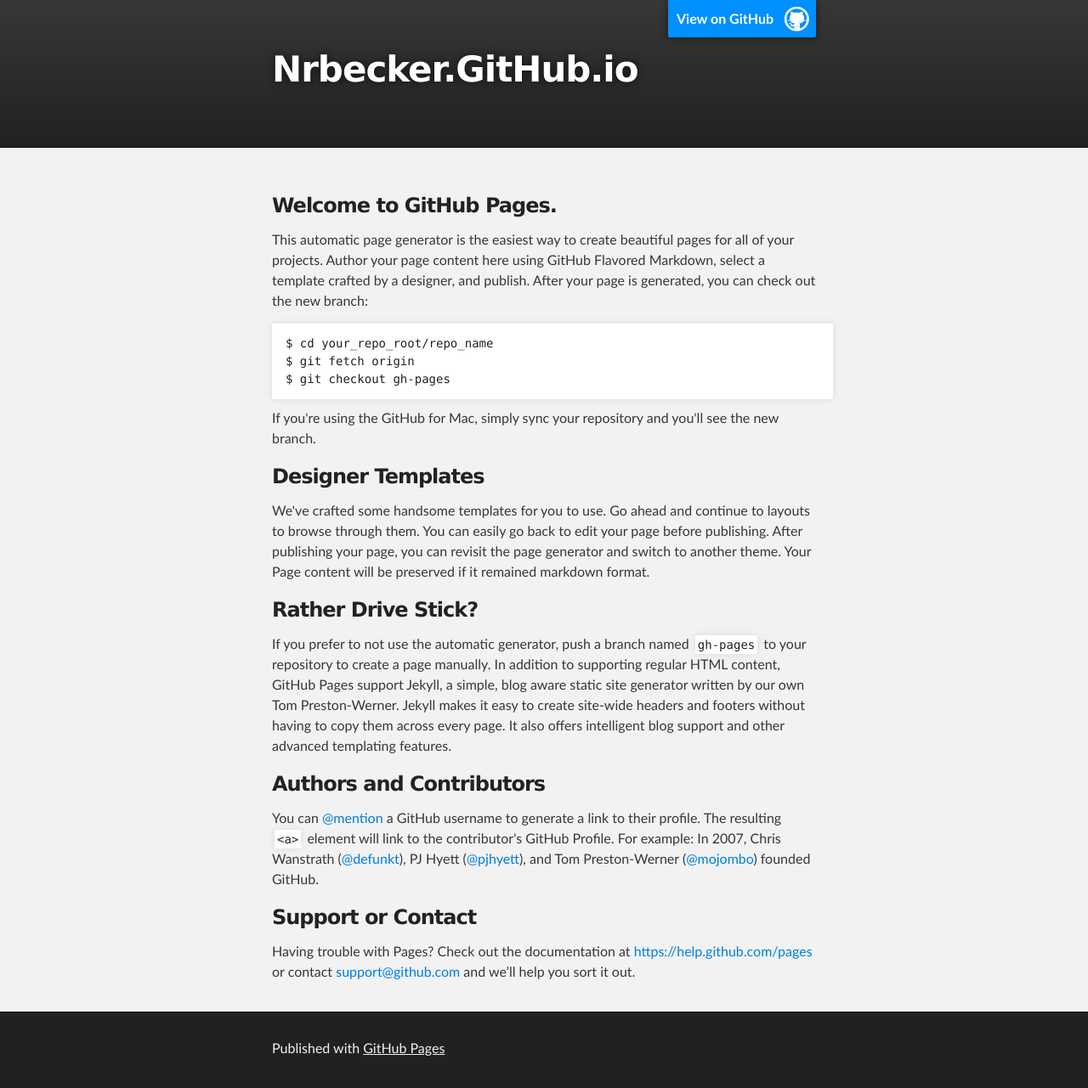
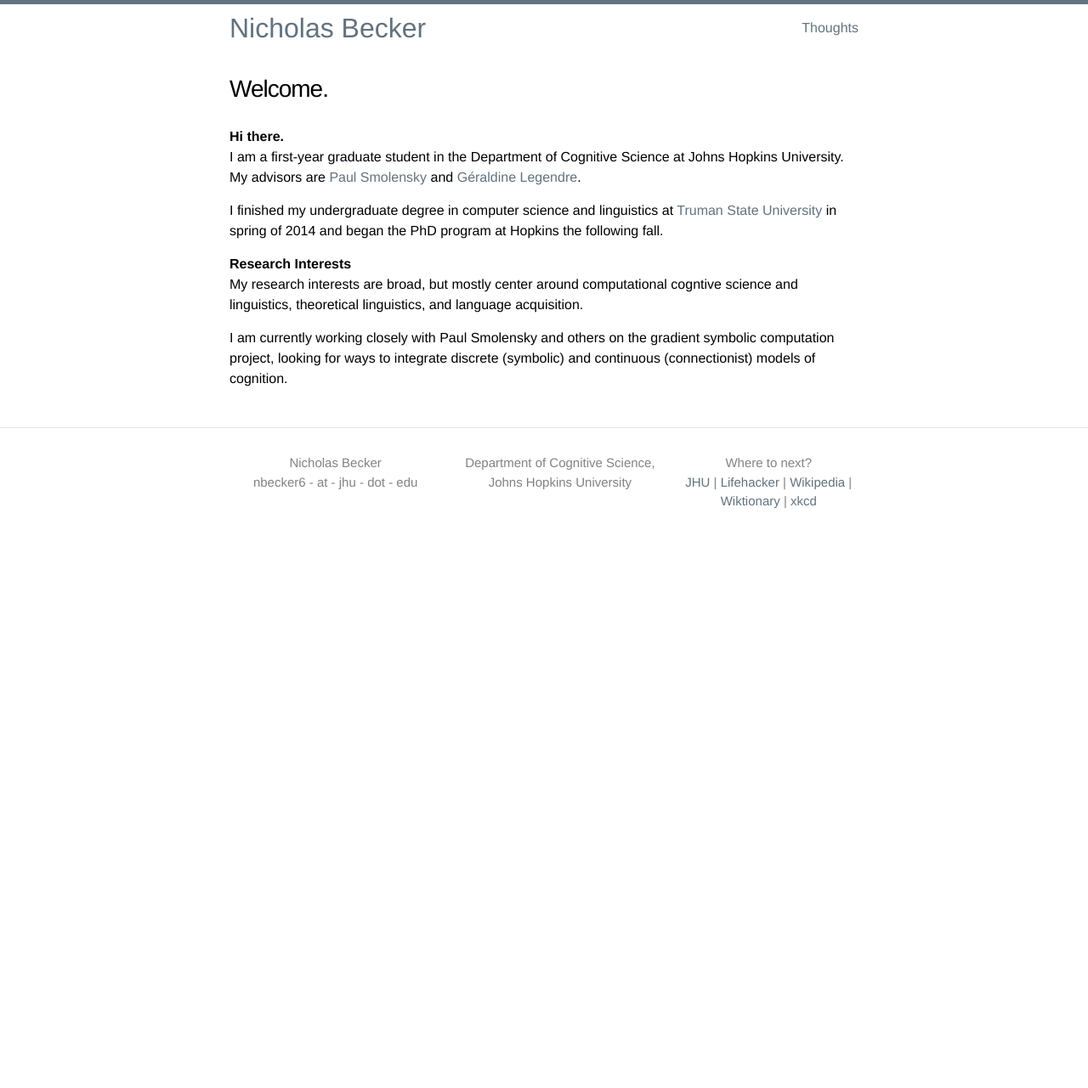
Before and after one commit to nrbecker/nrbecker.github.io, a Jekyll site: the page built from index.html, in a window 1280 px wide. Shown: the whole page at 85% size. Built offline with Jekyll 4.4.1, drawn with Linux system fonts in a browser that asks for light colours; after the commit the page ends 900 px from its top, so only the background shows below that.

Commit message:
Revert "Replace master branch with page content via GitHub"
This reverts commit 1526a59cb5067b03096f7df786c44469b2ac2f57.

```diff
--- a/index.html
+++ b/index.html
@@ -1,74 +1,22 @@
-<!DOCTYPE html>
-<html>
+---
+layout: default
+---
 
-  <head>
-    <meta charset='utf-8'>
-    <meta http-equiv="X-UA-Compatible" content="chrome=1">
-    <meta name="description" content="Nrbecker.GitHub.io : ">
+<header class="post-header">
+	<h1 class="post-title">Welcome.</h1>
+</header>
 
-    <link rel="stylesheet" type="text/css" media="screen" href="stylesheets/stylesheet.css">
+<div class="home">
 
-    <title>Nrbecker.GitHub.io</title>
-  </head>
+  <strong>Hi there.</strong>
 
-  <body>
+  <p>I am a first-year graduate student in the Department of Cognitive Science at Johns Hopkins University. My advisors are <a class="one" href="http://mind.cog.jhu.edu/faculty/smolensky/Site/homepage.htm">Paul Smolensky</a> and <a class="one" href="http://cogsci.jhu.edu/people/legendre.html">G&eacuteraldine Legendre</a>.</p>
 
-    <!-- HEADER -->
-    <div id="header_wrap" class="outer">
-        <header class="inner">
-          <a id="forkme_banner" href="https://github.com/nrbecker">View on GitHub</a>
+  <p>I finished my undergraduate degree in computer science and linguistics at <a class="one" href="http://www.truman.edu">Truman State University</a> in spring of 2014 and began the PhD program at Hopkins the following fall.</p>
 
-          <h1 id="project_title">Nrbecker.GitHub.io</h1>
-          <h2 id="project_tagline"></h2>
+  <strong>Research Interests</strong>
+  <p>My research interests are broad, but mostly center around computational cogntive science and linguistics, theoretical linguistics, and language acquisition.</p>
 
-        </header>
-    </div>
+  <p>I am currently working closely with Paul Smolensky and others on the gradient symbolic computation project, looking for ways to integrate discrete (symbolic) and continuous (connectionist) models of cognition.</p>
 
-    <!-- MAIN CONTENT -->
-    <div id="main_content_wrap" class="outer">
-      <section id="main_content" class="inner">
-        <h3>
-<a id="welcome-to-github-pages" class="anchor" href="#welcome-to-github-pages" aria-hidden="true"><span class="octicon octicon-link"></span></a>Welcome to GitHub Pages.</h3>
-
-<p>This automatic page generator is the easiest way to create beautiful pages for all of your projects. Author your page content here using GitHub Flavored Markdown, select a template crafted by a designer, and publish. After your page is generated, you can check out the new branch:</p>
-
-<pre><code>$ cd your_repo_root/repo_name
-$ git fetch origin
-$ git checkout gh-pages
-</code></pre>
-
-<p>If you're using the GitHub for Mac, simply sync your repository and you'll see the new branch.</p>
-
-<h3>
-<a id="designer-templates" class="anchor" href="#designer-templates" aria-hidden="true"><span class="octicon octicon-link"></span></a>Designer Templates</h3>
-
-<p>We've crafted some handsome templates for you to use. Go ahead and continue to layouts to browse through them. You can easily go back to edit your page before publishing. After publishing your page, you can revisit the page generator and switch to another theme. Your Page content will be preserved if it remained markdown format.</p>
-
-<h3>
-<a id="rather-drive-stick" class="anchor" href="#rather-drive-stick" aria-hidden="true"><span class="octicon octicon-link"></span></a>Rather Drive Stick?</h3>
-
-<p>If you prefer to not use the automatic generator, push a branch named <code>gh-pages</code> to your repository to create a page manually. In addition to supporting regular HTML content, GitHub Pages support Jekyll, a simple, blog aware static site generator written by our own Tom Preston-Werner. Jekyll makes it easy to create site-wide headers and footers without having to copy them across every page. It also offers intelligent blog support and other advanced templating features.</p>
-
-<h3>
-<a id="authors-and-contributors" class="anchor" href="#authors-and-contributors" aria-hidden="true"><span class="octicon octicon-link"></span></a>Authors and Contributors</h3>
-
-<p>You can <a href="https://github.com/blog/821" class="user-mention">@mention</a> a GitHub username to generate a link to their profile. The resulting <code>&lt;a&gt;</code> element will link to the contributor's GitHub Profile. For example: In 2007, Chris Wanstrath (<a href="https://github.com/defunkt" class="user-mention">@defunkt</a>), PJ Hyett (<a href="https://github.com/pjhyett" class="user-mention">@pjhyett</a>), and Tom Preston-Werner (<a href="https://github.com/mojombo" class="user-mention">@mojombo</a>) founded GitHub.</p>
-
-<h3>
-<a id="support-or-contact" class="anchor" href="#support-or-contact" aria-hidden="true"><span class="octicon octicon-link"></span></a>Support or Contact</h3>
-
-<p>Having trouble with Pages? Check out the documentation at <a href="https://help.github.com/pages">https://help.github.com/pages</a> or contact <a href="mailto:support@github.com">support@github.com</a> and we’ll help you sort it out.</p>
-      </section>
-    </div>
-
-    <!-- FOOTER  -->
-    <div id="footer_wrap" class="outer">
-      <footer class="inner">
-        <p>Published with <a href="http://pages.github.com">GitHub Pages</a></p>
-      </footer>
-    </div>
-
-
-
-  </body>
-</html>
+</div>
--- a/javascripts/main.js
+++ /dev/null
@@ -1 +0,0 @@
-console.log('This would be the main JS file.');
--- a/stylesheets/pygment_trac.css
+++ /dev/null
@@ -1,70 +0,0 @@
-.highlight .hll { background-color: #ffffcc }
-.highlight  { background: #f0f3f3; }
-.highlight .c { color: #0099FF; font-style: italic } /* Comment */
-.highlight .err { color: #AA0000; background-color: #FFAAAA } /* Error */
-.highlight .k { color: #006699; font-weight: bold } /* Keyword */
-.highlight .o { color: #555555 } /* Operator */
-.highlight .cm { color: #0099FF; font-style: italic } /* Comment.Multiline */
-.highlight .cp { color: #009999 } /* Comment.Preproc */
-.highlight .c1 { color: #0099FF; font-style: italic } /* Comment.Single */
-.highlight .cs { color: #0099FF; font-weight: bold; font-style: italic } /* Comment.Special */
-.highlight .gd { background-color: #FFCCCC; border: 1px solid #CC0000 } /* Generic.Deleted */
-.highlight .ge { font-style: italic } /* Generic.Emph */
-.highlight .gr { color: #FF0000 } /* Generic.Error */
-.highlight .gh { color: #003300; font-weight: bold } /* Generic.Heading */
-.highlight .gi { background-color: #CCFFCC; border: 1px solid #00CC00 } /* Generic.Inserted */
-.highlight .go { color: #AAAAAA } /* Generic.Output */
-.highlight .gp { color: #000099; font-weight: bold } /* Generic.Prompt */
-.highlight .gs { font-weight: bold } /* Generic.Strong */
-.highlight .gu { color: #003300; font-weight: bold } /* Generic.Subheading */
-.highlight .gt { color: #99CC66 } /* Generic.Traceback */
-.highlight .kc { color: #006699; font-weight: bold } /* Keyword.Constant */
-.highlight .kd { color: #006699; font-weight: bold } /* Keyword.Declaration */
-.highlight .kn { color: #006699; font-weight: bold } /* Keyword.Namespace */
-.highlight .kp { color: #006699 } /* Keyword.Pseudo */
-.highlight .kr { color: #006699; font-weight: bold } /* Keyword.Reserved */
-.highlight .kt { color: #007788; font-weight: bold } /* Keyword.Type */
-.highlight .m { color: #FF6600 } /* Literal.Number */
-.highlight .s { color: #CC3300 } /* Literal.String */
-.highlight .na { color: #330099 } /* Name.Attribute */
-.highlight .nb { color: #336666 } /* Name.Builtin */
-.highlight .nc { color: #00AA88; font-weight: bold } /* Name.Class */
-.highlight .no { color: #336600 } /* Name.Constant */
-.highlight .nd { color: #9999FF } /* Name.Decorator */
-.highlight .ni { color: #999999; font-weight: bold } /* Name.Entity */
-.highlight .ne { color: #CC0000; font-weight: bold } /* Name.Exception */
-.highlight .nf { color: #CC00FF } /* Name.Function */
-.highlight .nl { color: #9999FF } /* Name.Label */
-.highlight .nn { color: #00CCFF; font-weight: bold } /* Name.Namespace */
-.highlight .nt { color: #330099; font-weight: bold } /* Name.Tag */
-.highlight .nv { color: #003333 } /* Name.Variable */
-.highlight .ow { color: #000000; font-weight: bold } /* Operator.Word */
-.highlight .w { color: #bbbbbb } /* Text.Whitespace */
-.highlight .mf { color: #FF6600 } /* Literal.Number.Float */
-.highlight .mh { color: #FF6600 } /* Literal.Number.Hex */
-.highlight .mi { color: #FF6600 } /* Literal.Number.Integer */
-.highlight .mo { color: #FF6600 } /* Literal.Number.Oct */
-.highlight .sb { color: #CC3300 } /* Literal.String.Backtick */
-.highlight .sc { color: #CC3300 } /* Literal.String.Char */
-.highlight .sd { color: #CC3300; font-style: italic } /* Literal.String.Doc */
-.highlight .s2 { color: #CC3300 } /* Literal.String.Double */
-.highlight .se { color: #CC3300; font-weight: bold } /* Literal.String.Escape */
-.highlight .sh { color: #CC3300 } /* Literal.String.Heredoc */
-.highlight .si { color: #AA0000 } /* Literal.String.Interpol */
-.highlight .sx { color: #CC3300 } /* Literal.String.Other */
-.highlight .sr { color: #33AAAA } /* Literal.String.Regex */
-.highlight .s1 { color: #CC3300 } /* Literal.String.Single */
-.highlight .ss { color: #FFCC33 } /* Literal.String.Symbol */
-.highlight .bp { color: #336666 } /* Name.Builtin.Pseudo */
-.highlight .vc { color: #003333 } /* Name.Variable.Class */
-.highlight .vg { color: #003333 } /* Name.Variable.Global */
-.highlight .vi { color: #003333 } /* Name.Variable.Instance */
-.highlight .il { color: #FF6600 } /* Literal.Number.Integer.Long */
-
-.type-csharp .highlight .k { color: #0000FF }
-.type-csharp .highlight .kt { color: #0000FF }
-.type-csharp .highlight .nf { color: #000000; font-weight: normal }
-.type-csharp .highlight .nc { color: #2B91AF }
-.type-csharp .highlight .nn { color: #000000 }
-.type-csharp .highlight .s { color: #A31515 }
-.type-csharp .highlight .sc { color: #A31515 }
--- a/stylesheets/stylesheet.css
+++ /dev/null
@@ -1,425 +0,0 @@
-/*******************************************************************************
-Slate Theme for GitHub Pages
-by Jason Costello, @jsncostello
-*******************************************************************************/
-
-@import url(pygment_trac.css);
-
-/*******************************************************************************
-MeyerWeb Reset
-*******************************************************************************/
-
-html, body, div, span, applet, object, iframe,
-h1, h2, h3, h4, h5, h6, p, blockquote, pre,
-a, abbr, acronym, address, big, cite, code,
-del, dfn, em, img, ins, kbd, q, s, samp,
-small, strike, strong, sub, sup, tt, var,
-b, u, i, center,
-dl, dt, dd, ol, ul, li,
-fieldset, form, label, legend,
-table, caption, tbody, tfoot, thead, tr, th, td,
-article, aside, canvas, details, embed,
-figure, figcaption, footer, header, hgroup,
-menu, nav, output, ruby, section, summary,
-time, mark, audio, video {
-  margin: 0;
-  padding: 0;
-  border: 0;
-  font: inherit;
-  vertical-align: baseline;
-}
-
-/* HTML5 display-role reset for older browsers */
-article, aside, details, figcaption, figure,
-footer, header, hgroup, menu, nav, section {
-  display: block;
-}
-
-ol, ul {
-  list-style: none;
-}
-
-table {
-  border-collapse: collapse;
-  border-spacing: 0;
-}
-
-/*******************************************************************************
-Theme Styles
-*******************************************************************************/
-
-body {
-  box-sizing: border-box;
-  color:#373737;
-  background: #212121;
-  font-size: 16px;
-  font-family: 'Myriad Pro', Calibri, Helvetica, Arial, sans-serif;
-  line-height: 1.5;
-  -webkit-font-smoothing: antialiased;
-}
-
-h1, h2, h3, h4, h5, h6 {
-  margin: 10px 0;
-  font-weight: 700;
-  color:#222222;
-  font-family: 'Lucida Grande', 'Calibri', Helvetica, Arial, sans-serif;
-  letter-spacing: -1px;
-}
-
-h1 {
-  font-size: 36px;
-  font-weight: 700;
-}
-
-h2 {
-  padding-bottom: 10px;
-  font-size: 32px;
-  background: url('../images/bg_hr.png') repeat-x bottom;
-}
-
-h3 {
-  font-size: 24px;
-}
-
-h4 {
-  font-size: 21px;
-}
-
-h5 {
-  font-size: 18px;
-}
-
-h6 {
-  font-size: 16px;
-}
-
-p {
-  margin: 10px 0 15px 0;
-}
-
-footer p {
-  color: #f2f2f2;
-}
-
-a {
-  text-decoration: none;
-  color: #007edf;
-  text-shadow: none;
-
-  transition: color 0.5s ease;
-  transition: text-shadow 0.5s ease;
-  -webkit-transition: color 0.5s ease;
-  -webkit-transition: text-shadow 0.5s ease;
-  -moz-transition: color 0.5s ease;
-  -moz-transition: text-shadow 0.5s ease;
-  -o-transition: color 0.5s ease;
-  -o-transition: text-shadow 0.5s ease;
-  -ms-transition: color 0.5s ease;
-  -ms-transition: text-shadow 0.5s ease;
-}
-
-a:hover, a:focus {text-decoration: underline;}
-
-footer a {
-  color: #F2F2F2;
-  text-decoration: underline;
-}
-
-em {
-  font-style: italic;
-}
-
-strong {
-  font-weight: bold;
-}
-
-img {
-  position: relative;
-  margin: 0 auto;
-  max-width: 739px;
-  padding: 5px;
-  margin: 10px 0 10px 0;
-  border: 1px solid #ebebeb;
-
-  box-shadow: 0 0 5px #ebebeb;
-  -webkit-box-shadow: 0 0 5px #ebebeb;
-  -moz-box-shadow: 0 0 5px #ebebeb;
-  -o-box-shadow: 0 0 5px #ebebeb;
-  -ms-box-shadow: 0 0 5px #ebebeb;
-}
-
-p img {
-  display: inline;
-  margin: 0;
-  padding: 0;
-  vertical-align: middle;
-  text-align: center;
-  border: none;
-}
-
-pre, code {
-  width: 100%;
-  color: #222;
-  background-color: #fff;
-
-  font-family: Monaco, "Bitstream Vera Sans Mono", "Lucida Console", Terminal, monospace;
-  font-size: 14px;
-
-  border-radius: 2px;
-  -moz-border-radius: 2px;
-  -webkit-border-radius: 2px;
-}
-
-pre {
-  width: 100%;
-  padding: 10px;
-  box-shadow: 0 0 10px rgba(0,0,0,.1);
-  overflow: auto;
-}
-
-code {
-  padding: 3px;
-  margin: 0 3px;
-  box-shadow: 0 0 10px rgba(0,0,0,.1);
-}
-
-pre code {
-  display: block;
-  box-shadow: none;
-}
-
-blockquote {
-  color: #666;
-  margin-bottom: 20px;
-  padding: 0 0 0 20px;
-  border-left: 3px solid #bbb;
-}
-
-
-ul, ol, dl {
-  margin-bottom: 15px
-}
-
-ul {
-  list-style-position: inside;
-  list-style: disc;
-  padding-left: 20px;
-}
-
-ol {
-  list-style-position: inside;
-  list-style: decimal;
-  padding-left: 20px;
-}
-
-dl dt {
-  font-weight: bold;
-}
-
-dl dd {
-  padding-left: 20px;
-  font-style: italic;
-}
-
-dl p {
-  padding-left: 20px;
-  font-style: italic;
-}
-
-hr {
-  height: 1px;
-  margin-bottom: 5px;
-  border: none;
-  background: url('../images/bg_hr.png') repeat-x center;
-}
-
-table {
-  border: 1px solid #373737;
-  margin-bottom: 20px;
-  text-align: left;
- }
-
-th {
-  font-family: 'Lucida Grande', 'Helvetica Neue', Helvetica, Arial, sans-serif;
-  padding: 10px;
-  background: #373737;
-  color: #fff;
- }
-
-td {
-  padding: 10px;
-  border: 1px solid #373737;
- }
-
-form {
-  background: #f2f2f2;
-  padding: 20px;
-}
-
-/*******************************************************************************
-Full-Width Styles
-*******************************************************************************/
-
-.outer {
-  width: 100%;
-}
-
-.inner {
-  position: relative;
-  max-width: 640px;
-  padding: 20px 10px;
-  margin: 0 auto;
-}
-
-#forkme_banner {
-  display: block;
-  position: absolute;
-  top:0;
-  right: 10px;
-  z-index: 10;
-  padding: 10px 50px 10px 10px;
-  color: #fff;
-  background: url('../images/blacktocat.png') #0090ff no-repeat 95% 50%;
-  font-weight: 700;
-  box-shadow: 0 0 10px rgba(0,0,0,.5);
-  border-bottom-left-radius: 2px;
-  border-bottom-right-radius: 2px;
-}
-
-#header_wrap {
-  background: #212121;
-  background: -moz-linear-gradient(top, #373737, #212121);
-  background: -webkit-linear-gradient(top, #373737, #212121);
-  background: -ms-linear-gradient(top, #373737, #212121);
-  background: -o-linear-gradient(top, #373737, #212121);
-  background: linear-gradient(top, #373737, #212121);
-}
-
-#header_wrap .inner {
-  padding: 50px 10px 30px 10px;
-}
-
-#project_title {
-  margin: 0;
-  color: #fff;
-  font-size: 42px;
-  font-weight: 700;
-  text-shadow: #111 0px 0px 10px;
-}
-
-#project_tagline {
-  color: #fff;
-  font-size: 24px;
-  font-weight: 300;
-  background: none;
-  text-shadow: #111 0px 0px 10px;
-}
-
-#downloads {
-  position: absolute;
-  width: 210px;
-  z-index: 10;
-  bottom: -40px;
-  right: 0;
-  height: 70px;
-  background: url('../images/icon_download.png') no-repeat 0% 90%;
-}
-
-.zip_download_link {
-  display: block;
-  float: right;
-  width: 90px;
-  height:70px;
-  text-indent: -5000px;
-  overflow: hidden;
-  background: url(../images/sprite_download.png) no-repeat bottom left;
-}
-
-.tar_download_link {
-  display: block;
-  float: right;
-  width: 90px;
-  height:70px;
-  text-indent: -5000px;
-  overflow: hidden;
-  background: url(../images/sprite_download.png) no-repeat bottom right;
-  margin-left: 10px;
-}
-
-.zip_download_link:hover {
-  background: url(../images/sprite_download.png) no-repeat top left;
-}
-
-.tar_download_link:hover {
-  background: url(../images/sprite_download.png) no-repeat top right;
-}
-
-#main_content_wrap {
-  background: #f2f2f2;
-  border-top: 1px solid #111;
-  border-bottom: 1px solid #111;
-}
-
-#main_content {
-  padding-top: 40px;
-}
-
-#footer_wrap {
-  background: #212121;
-}
-
-
-
-/*******************************************************************************
-Small Device Styles
-*******************************************************************************/
-
-@media screen and (max-width: 480px) {
-  body {
-    font-size:14px;
-  }
-
-  #downloads {
-    display: none;
-  }
-
-  .inner {
-    min-width: 320px;
-    max-width: 480px;
-  }
-
-  #project_title {
-  font-size: 32px;
-  }
-
-  h1 {
-    font-size: 28px;
-  }
-
-  h2 {
-    font-size: 24px;
-  }
-
-  h3 {
-    font-size: 21px;
-  }
-
-  h4 {
-    font-size: 18px;
-  }
-
-  h5 {
-    font-size: 14px;
-  }
-
-  h6 {
-    font-size: 12px;
-  }
-
-  code, pre {
-    min-width: 320px;
-    max-width: 480px;
-    font-size: 11px;
-  }
-
-}
```
Also changed, not shown: params.json (deleted, +0 -1 lines), images/bg_hr.png (deleted), images/blacktocat.png (deleted), images/icon_download.png (deleted), images/sprite_download.png (deleted).
